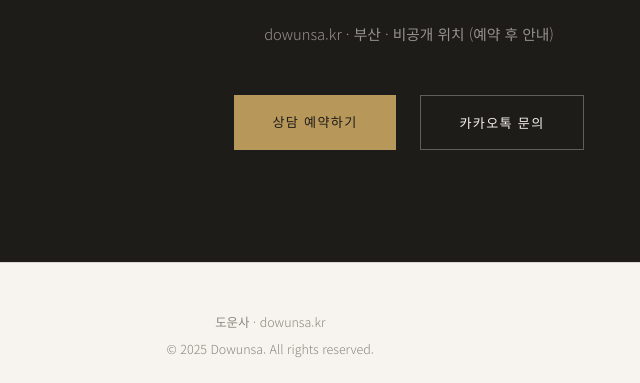
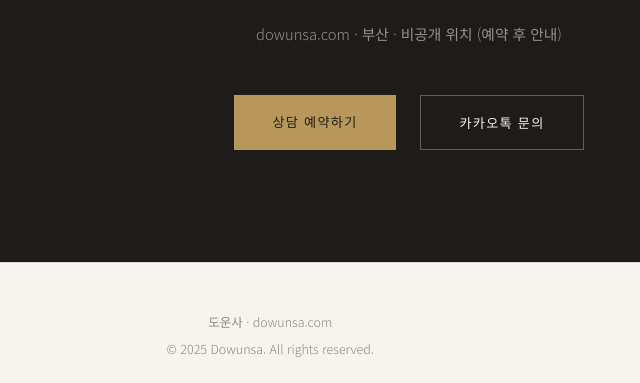
Before and after one commit to dowunsa/dowunsa-homepage, a plain HTML site: page docs/index.html in a window 1280 px wide. Shown: the part 4259-4642 px from the top of the page, 231-871 px from the left. Drawn offline with Linux system fonts and the light colour scheme.

Commit message:
도메인 표기 dowonsa.kr → dowunsa.com으로 변경

```diff
--- a/docs/index.html
+++ b/docs/index.html
@@ -732,7 +732,7 @@
     지금 어떤 상태이든<br>
     오셔도 됩니다
   </h2>
-  <p class="cta-desc fade-in">dowunsa.kr · 부산 · 비공개 위치 (예약 후 안내)</p>
+  <p class="cta-desc fade-in">dowunsa.com · 부산 · 비공개 위치 (예약 후 안내)</p>
   <div class="cta-actions fade-in">
     <a href="reservation.html" class="btn-primary">상담 예약하기</a>
     <a href="https://open.kakao.com/o/sWJt3TGi" class="btn-outline-light" target="_blank" rel="noopener">카카오톡 문의</a>
@@ -742,7 +742,7 @@
 <footer>
   <p class="footer-logo">道運寺</p>
   <div class="footer-info">
-    <p>도운사 · dowunsa.kr</p>
+    <p>도운사 · dowunsa.com</p>
     <p style="margin-top:0.3rem;">© 2025 Dowunsa. All rights reserved.</p>
   </div>
   <ul class="footer-links">
```
Also changed, not shown: docs/about.html (+1 -1 lines), docs/privacy.html (+1 -1 lines), docs/terms.html (+1 -1 lines).
